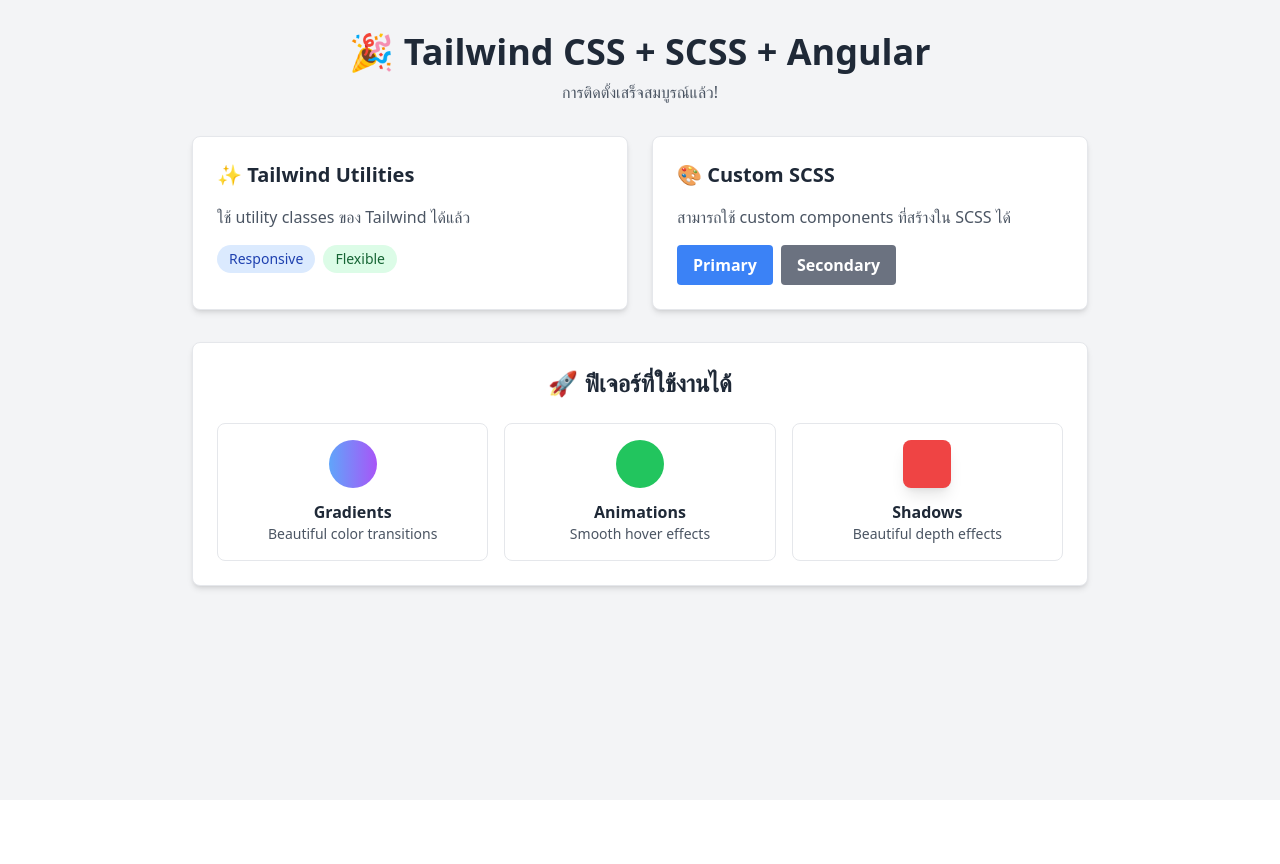
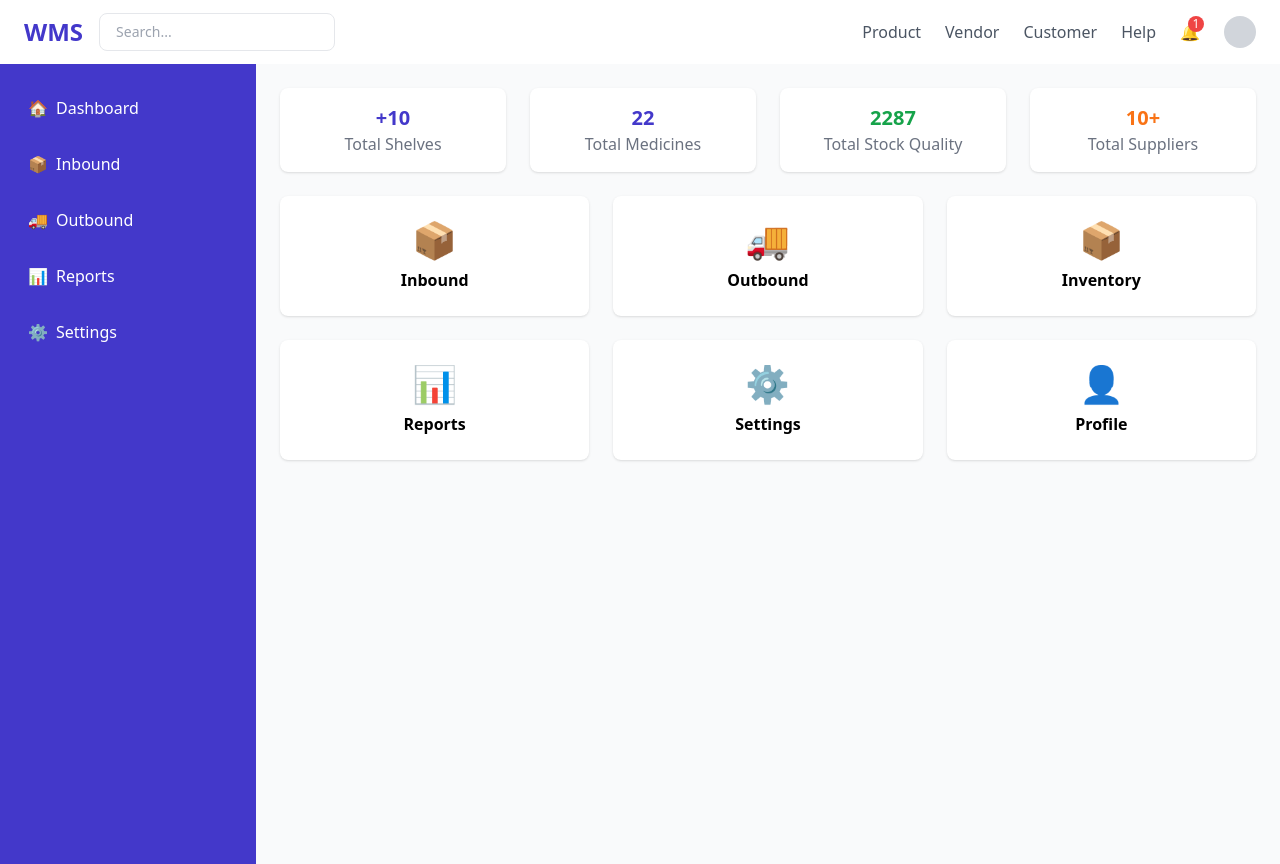
Before and after one commit to Yamato-Thai/wms-frontend-new, an Angular app: page /dashboard in a window 1280 px wide. Before the commit this address led to /. Before the commit the page ends 800 px from the top, so only its background shows below. Built offline with nearby package versions, Linux system fonts and the light colour scheme.

Commit message:
add component

```diff
--- a/src/app/app.component.html
+++ b/src/app/app.component.html
@@ -1,70 +1 @@
-<div class="min-h-screen bg-gray-100 py-8">
-  <div class="container mx-auto px-4">
-    <div class="max-w-4xl mx-auto">
-      <!-- Header -->
-      <div class="text-center mb-8">
-        <h1 class="text-4xl font-bold text-gray-800 mb-2">
-          🎉 Tailwind CSS + SCSS + Angular
-        </h1>
-        <p class="text-gray-600">
-          การติดตั้งเสร็จสมบูรณ์แล้ว!
-        </p>
-      </div>
-
-      <!-- Cards Grid -->
-      <div class="grid md:grid-cols-2 gap-6 mb-8">
-        <div class="card">
-          <h2 class="text-xl font-semibold text-gray-800 mb-4">
-            ✨ Tailwind Utilities
-          </h2>
-          <p class="text-gray-600 mb-4">
-            ใช้ utility classes ของ Tailwind ได้แล้ว
-          </p>
-          <div class="flex space-x-2">
-            <span class="bg-blue-100 text-blue-800 px-3 py-1 rounded-full text-sm">Responsive</span>
-            <span class="bg-green-100 text-green-800 px-3 py-1 rounded-full text-sm">Flexible</span>
-          </div>
-        </div>
-
-        <div class="card">
-          <h2 class="text-xl font-semibold text-gray-800 mb-4">
-            🎨 Custom SCSS
-          </h2>
-          <p class="text-gray-600 mb-4">
-            สามารถใช้ custom components ที่สร้างใน SCSS ได้
-          </p>
-          <button class="btn-primary mr-2">Primary</button>
-          <button class="btn-secondary">Secondary</button>
-        </div>
-      </div>
-
-      <!-- Feature Showcase -->
-      <div class="card">
-        <h2 class="text-2xl font-semibold text-gray-800 mb-6 text-center">
-          🚀 ฟีเจอร์ที่ใช้งานได้
-        </h2>
-
-        <div class="grid md:grid-cols-3 gap-4 text-center">
-          <div class="p-4 border border-gray-200 rounded-lg">
-            <div class="w-12 h-12 bg-gradient-to-r from-blue-400 to-purple-500 rounded-full mx-auto mb-3"></div>
-            <h3 class="font-semibold text-gray-800">Gradients</h3>
-            <p class="text-sm text-gray-600">Beautiful color transitions</p>
-          </div>
-
-          <div class="p-4 border border-gray-200 rounded-lg">
-            <div class="w-12 h-12 bg-green-500 rounded-full mx-auto mb-3 transform hover:scale-110 transition-transform cursor-pointer"></div>
-            <h3 class="font-semibold text-gray-800">Animations</h3>
-            <p class="text-sm text-gray-600">Smooth hover effects</p>
-          </div>
-
-          <div class="p-4 border border-gray-200 rounded-lg">
-            <div class="w-12 h-12 bg-red-500 rounded-lg mx-auto mb-3 shadow-lg"></div>
-            <h3 class="font-semibold text-gray-800">Shadows</h3>
-            <p class="text-sm text-gray-600">Beautiful depth effects</p>
-          </div>
-        </div>
-      </div>
-    </div>
-  </div>
-</div>
 <router-outlet></router-outlet>
--- a/src/app/app.routes.ts
+++ b/src/app/app.routes.ts
@@ -8,9 +8,18 @@ export const routes: Routes = [
 		component: MainLayoutComponent,
 		children: [
 			{
+				path: '',
+				redirectTo: 'dashboard',  // ถ้าเข้าหน้า '' ให้ไป dashboard
+				pathMatch: 'full'
+			},
+			{
+				path: 'dashboard',
+				loadChildren: () => import('./dashboard/dashboard.routes').then(m => m.routes)
+			},
+			{
 				path: 'inbound',
 				loadChildren: () => import('./inbound/inbound.routes').then(m => m.routes)
-			}
+			},
 			// เพิ่ม feature อื่น ๆ ที่ต้องการอยู่ใน layout นี้
 		]
 	}
--- /dev/null
+++ b/src/app/dashboard/dashboard.component.html
@@ -0,0 +1,52 @@
+<!-- Dashboard Metrics -->
+<div class="grid grid-cols-4 gap-6">
+    <div class="bg-white p-4 rounded-lg shadow text-center">
+        <div class="text-xl font-bold text-indigo-700">+10</div>
+        <div class="text-gray-500">Total Shelves</div>
+    </div>
+    <div class="bg-white p-4 rounded-lg shadow text-center">
+        <div class="text-xl font-bold text-indigo-700">22</div>
+        <div class="text-gray-500">Total Medicines</div>
+    </div>
+    <div class="bg-white p-4 rounded-lg shadow text-center">
+        <div class="text-xl font-bold text-green-600">2287</div>
+        <div class="text-gray-500">Total Stock Quality</div>
+    </div>
+    <div class="bg-white p-4 rounded-lg shadow text-center">
+        <div class="text-xl font-bold text-orange-500">10+</div>
+        <div class="text-gray-500">Total Suppliers</div>
+    </div>
+</div>
+
+<div class="grid pt-6 grid-cols-3 gap-6">
+    <a href="#"
+        class="bg-white rounded-lg shadow p-6 flex flex-col items-center justify-center hover:bg-indigo-50 transition">
+        <div class="text-4xl mb-2">📦</div>
+        <div class="font-semibold">Inbound</div>
+    </a>
+    <a href="#"
+        class="bg-white rounded-lg shadow p-6 flex flex-col items-center justify-center hover:bg-indigo-50 transition">
+        <div class="text-4xl mb-2">🚚</div>
+        <div class="font-semibold">Outbound</div>
+    </a>
+    <a href="#"
+        class="bg-white rounded-lg shadow p-6 flex flex-col items-center justify-center hover:bg-indigo-50 transition">
+        <div class="text-4xl mb-2">📦</div>
+        <div class="font-semibold">Inventory</div>
+    </a>
+    <a href="#"
+        class="bg-white rounded-lg shadow p-6 flex flex-col items-center justify-center hover:bg-indigo-50 transition">
+        <div class="text-4xl mb-2">📊</div>
+        <div class="font-semibold">Reports</div>
+    </a>
+    <a href="#"
+        class="bg-white rounded-lg shadow p-6 flex flex-col items-center justify-center hover:bg-indigo-50 transition">
+        <div class="text-4xl mb-2">⚙️</div>
+        <div class="font-semibold">Settings</div>
+    </a>
+    <a href="#"
+        class="bg-white rounded-lg shadow p-6 flex flex-col items-center justify-center hover:bg-indigo-50 transition">
+        <div class="text-4xl mb-2">👤</div>
+        <div class="font-semibold">Profile</div>
+    </a>
+</div>
--- /dev/null
+++ b/src/app/dashboard/dashboard.routes.ts
@@ -0,0 +1,5 @@
+import { Routes } from '@angular/router';
+import { DashboardComponent } from './dashboard.component';
+export const routes: Routes = [
+    { path: '', component: DashboardComponent }
+];
--- a/src/app/layout/main-layout.component.html
+++ b/src/app/layout/main-layout.component.html
@@ -1,25 +1,52 @@
-<nav class="flex justify-between items-center bg-white px-6 h-14 shadow-sm">
-  <div class="font-bold text-xl text-blue-600">WMS</div>
-  <div class="flex space-x-5">
-    <a href="#" class="text-gray-700 font-medium hover:text-blue-600">Home</a>
-    <a href="#" class="text-gray-700 font-medium hover:text-blue-600">Profile</a>
-    <a href="#" class="text-gray-700 font-medium hover:text-blue-600">Logout</a>
+<!-- Navbar / Header -->
+<header class="flex justify-between items-center bg-white shadow px-6 h-16">
+  <div class="flex items-center space-x-4">
+    <div class="text-2xl font-bold text-indigo-700">WMS</div>
+    <input type="text" placeholder="Search..."
+      class="px-4 py-2 border rounded-lg text-sm focus:outline-none focus:ring-2 focus:ring-indigo-300">
   </div>
-</nav>
-<div class="flex max-w-5xl mx-auto mt-8 bg-white rounded-lg shadow min-h-[600px]">
-  <aside class="w-56 bg-gray-50 border-r border-gray-200 py-6">
-    <ul class="space-y-4">
-      <li>
-        <a routerLink="/inbound/receive-list" routerLinkActive="bg-blue-100 text-blue-700"
-          class="block px-6 py-2 rounded font-medium text-blue-600 hover:bg-blue-50 transition">Inbound</a>
-      </li>
-      <!-- เพิ่มเมนูอื่น ๆ ได้ที่นี่ -->
-    </ul>
+  <div class="flex  items-center space-x-6">
+    <button class="text-gray-600 hover:text-indigo-600">Product</button>
+    <button class="text-gray-600 hover:text-indigo-600">Vendor</button>
+    <button class="text-gray-600 hover:text-indigo-600">Customer</button>
+    <button class="text-gray-600 hover:text-indigo-600">Help</button>
+    <div class="relative">
+      <button class="text-gray-600 hover:text-indigo-600">🔔</button>
+      <span
+        class="absolute -top-1 -right-1 bg-red-500 text-white rounded-full text-xs w-4 h-4 flex items-center justify-center">1</span>
+    </div>
+    <div class="w-8 h-8 bg-gray-300 rounded-full"></div>
+  </div>
+</header>
+
+<div class="flex min-h-screen">
+  <!-- Sidebar -->
+  <aside class="w-64 bg-indigo-700 text-white flex flex-col py-6 px-4 space-y-4">
+    <a href="#" class="flex items-center space-x-2 px-3 py-2 rounded hover:bg-indigo-600 transition">
+      <span>🏠</span>
+      <span>Dashboard</span>
+    </a>
+    <a href="#" class="flex items-center space-x-2 px-3 py-2 rounded hover:bg-indigo-600 transition">
+      <span>📦</span>
+      <span>Inbound</span>
+    </a>
+    <a href="#" class="flex items-center space-x-2 px-3 py-2 rounded hover:bg-indigo-600 transition">
+      <span>🚚</span>
+      <span>Outbound</span>
+    </a>
+    <a href="#" class="flex items-center space-x-2 px-3 py-2 rounded hover:bg-indigo-600 transition">
+      <span>📊</span>
+      <span>Reports</span>
+    </a>
+    <a href="#" class="flex items-center space-x-2 px-3 py-2 rounded hover:bg-indigo-600 transition">
+      <span>⚙️</span>
+      <span>Settings</span>
+    </a>
   </aside>
-  <main class="flex-1 p-8 min-w-0">
-    <h1 class="text-3xl font-bold underline">
-      Hello world!
-    </h1>
+
+
+  <!-- Main Content -->
+  <main class="flex-1 bg-gray-50 p-6 space-y-6">
     <router-outlet></router-outlet>
   </main>
 </div>
--- a/src/styles.scss
+++ b/src/styles.scss
@@ -4,7 +4,7 @@
 
 /* Custom components */
 @layer components {
-  .btn-primary {
+  .btn-primary-ss {
     @apply bg-blue-500 hover:bg-blue-700 text-white font-bold py-2 px-4 rounded transition-colors duration-200;
   }
 
@@ -36,39 +36,3 @@
     @apply block text-sm font-medium text-gray-700 mb-2;
   }
 }
-@import 'tailwindcss/utilities';
-
-/* Custom components */
-@layer components {
-  .btn-primary {
-    @apply bg-blue-500 hover:bg-blue-700 text-white font-bold py-2 px-4 rounded transition-colors duration-200;
-  }
-
-  .btn-secondary {
-    @apply bg-gray-500 hover:bg-gray-700 text-white font-bold py-2 px-4 rounded transition-colors duration-200;
-  }
-
-  .btn-success {
-    @apply bg-green-500 hover:bg-green-700 text-white font-bold py-2 px-4 rounded transition-colors duration-200;
-  }
-
-  .btn-danger {
-    @apply bg-red-500 hover:bg-red-700 text-white font-bold py-2 px-4 rounded transition-colors duration-200;
-  }
-
-  .card {
-    @apply bg-white rounded-lg shadow-md p-6 border border-gray-200;
-  }
-
-  .card-header {
-    @apply border-b border-gray-200 pb-4 mb-4;
-  }
-
-  .form-input {
-    @apply w-full px-3 py-2 border border-gray-300 rounded-md focus:outline-none focus:ring-2 focus:ring-blue-500 focus:border-transparent;
-  }
-
-  .form-label {
-    @apply block text-sm font-medium text-gray-700 mb-2;
-  }
-}
```
Also changed, not shown: src/app/dashboard/dashboard.component.ts (added, +11 -0 lines), src/app/dashboard/dashboard.component.scss (added), 1 other file (tests, documents, lock files or other folders).
